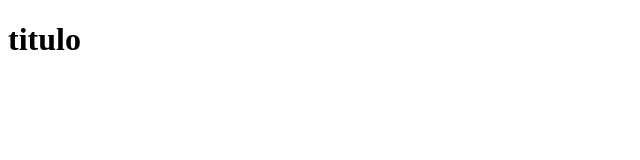
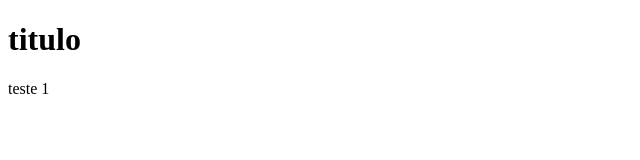
Before and after one commit to Kalve33/kenzieonline, a plain HTML site: page index.html in a window 1280 px wide. Shown: the full height of the page, 0-640 px from the left. Drawn offline with Linux system fonts and the light colour scheme.

Commit message:
alterado

```diff
--- a/index.html
+++ b/index.html
@@ -8,6 +8,6 @@
 </head>
 <body>
     <h1>titulo</h1>
-
+    teste 1
 </body>
 </html>
```
